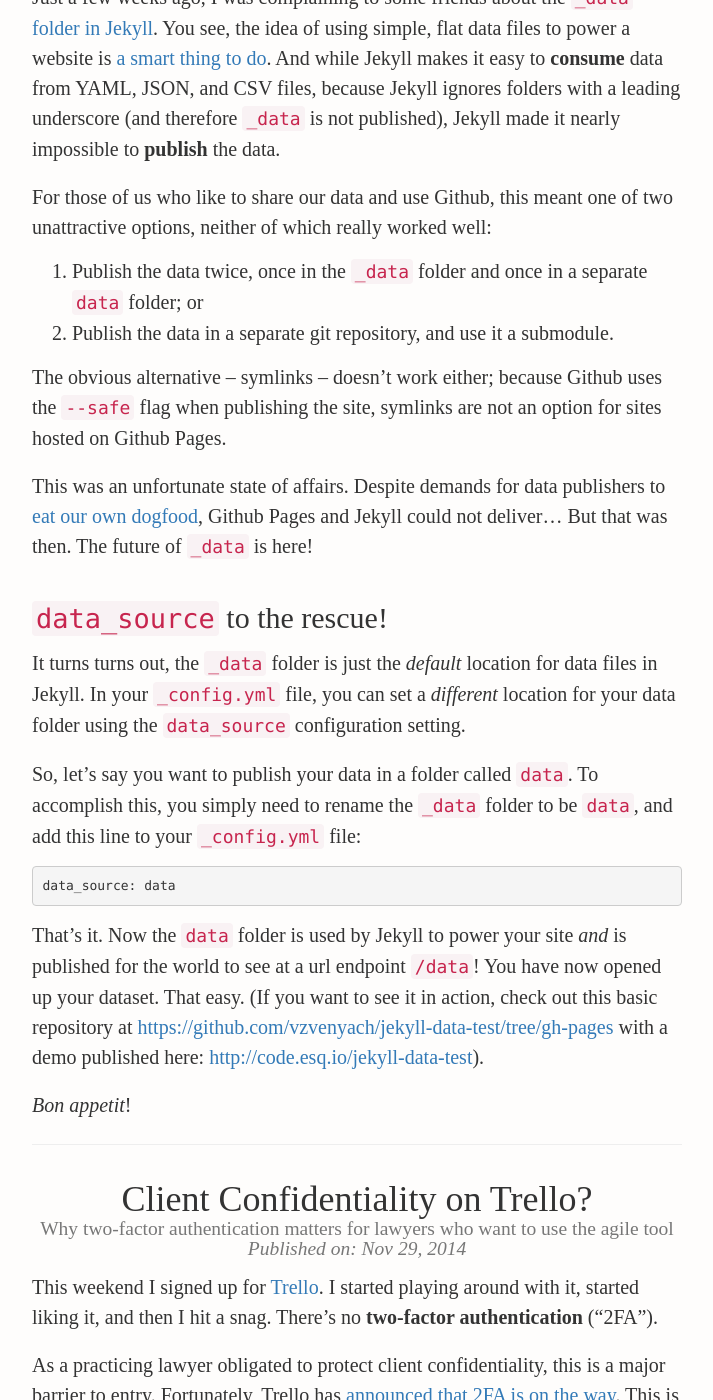
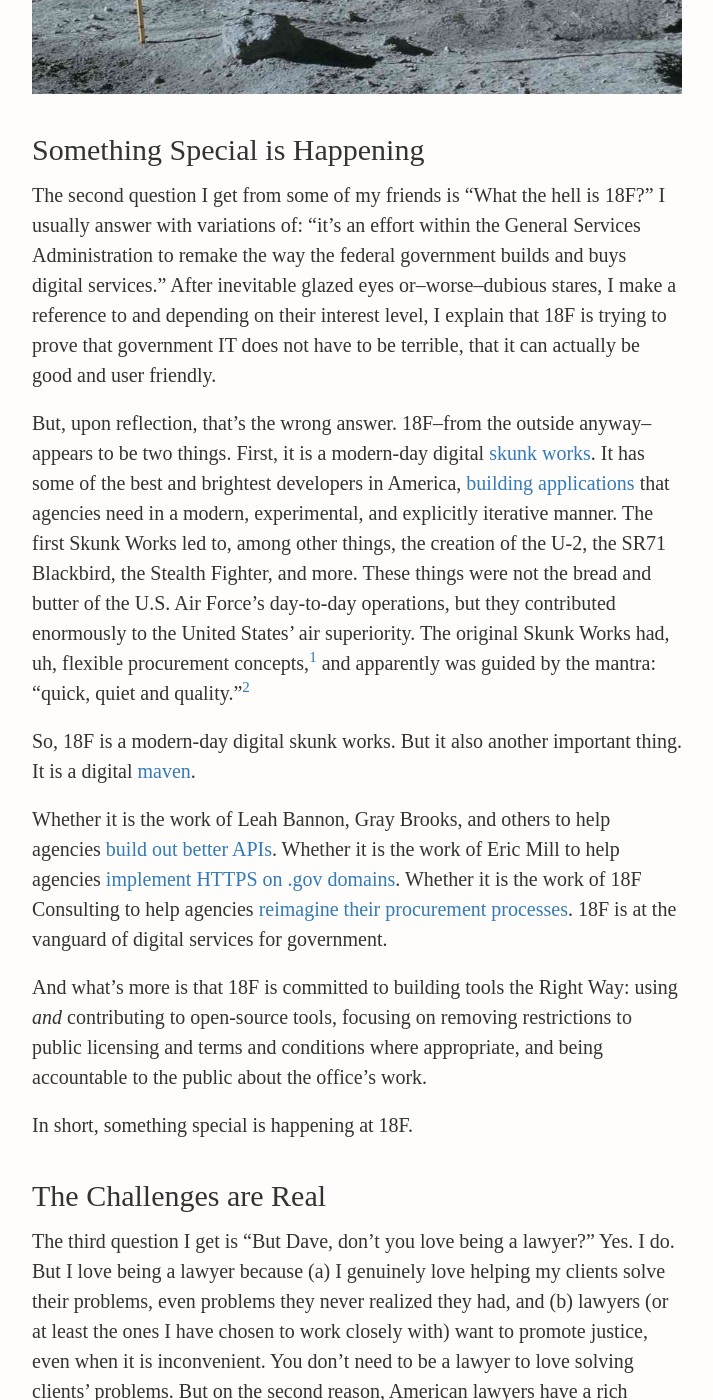
Before and after one commit to vdavez/website, a Jekyll site: the page built from _pages/blog.md, in a window 1280 px wide and 1400 px high, scrolled down 904 px. Shown: the whole window, without its empty margins (283-996 px from the left). Built offline with Jekyll 4.4.1, drawn with Linux system fonts in a browser that asks for light colours; nearby versions of some CDN libraries; comment, search, counter and statistics services are not loaded; some of the changed text lies outside the part shown.

Commit message:
added the 18F blog post and updated to include htmldecks

```diff
--- /dev/null
+++ b/_blog/2015-01-20-joining-18f.md
@@ -0,0 +1,57 @@
+---
+title: joining-18f
+posttitle: "Joining 18F"
+subtitle: "Why I'm leaving the greatest job in the world for another one"
+date: 2015-01-20
+layout: post
+newest: true
+image: "http://www.hq.nasa.gov/alsj/a16/a16det18339.jpg"
+---
+
+Today, I informed the members of the Council and my colleagues that I will be leaving the District government at the beginning of March and joining the growing ranks of public servants at [18F](https://18f.gsa.gov). One question I have heard from friends, colleagues, and family is "Why?" It's a fair question. Those who know me know that I love my job: my staff is amazing, the work is fascinating, and I have been given extraordinary opportunities to serve the District of Columbia. So what gives?
+
+<!--break-->
+
+<a href="http://www.hq.nasa.gov/alsj/a16/a16det18339.jpg"><img width="100%" alt="... our flag was still there" src="/assets/images/nasaflag.jpg"/></a>
+
+## Something Special is Happening
+
+The second question I get from some of my friends is "What the hell is 18F?" I usually answer with variations of: "it's an effort within the General Services Administration to remake the way the federal government builds and buys digital services." After inevitable glazed eyes or--worse--dubious stares, I make a reference to <healthcare.gov> and depending on their interest level, I explain that 18F is trying to prove that government IT does not have to be terrible, that it can actually be good and user friendly.
+
+But, upon reflection, that's the wrong answer. 18F--from the outside anyway--appears to be two things. First, it is a modern-day digital [skunk works](https://en.wikipedia.org/wiki/Skunk_Works). It has some of the best and brightest developers in America, [building applications](https://18f.gsa.gov/dashboard/) that agencies need in a modern, experimental, and explicitly iterative manner. The first Skunk Works led to, among other things, the creation of the U-2, the SR71 Blackbird, the Stealth Fighter, and more. These things were not the bread and butter of the U.S. Air Force's day-to-day operations, but they contributed enormously to the United States' air superiority. The original Skunk Works had, uh, flexible procurement concepts,[^1] and apparently was guided by the mantra: "quick, quiet and quality."[^2]
+
+So, 18F is a modern-day digital skunk works. But it also another important thing. It is a digital [maven](https://en.wikipedia.org/wiki/Maven).
+
+Whether it is the work of Leah Bannon, Gray Brooks, and others to help agencies [build out better APIs](https://18f.github.io/API-All-the-X/). Whether it is the work of Eric Mill to help agencies [implement HTTPS on .gov domains](https://18f.gsa.gov/2014/11/13/why-we-use-https-in-every-gov-website-we-make/). Whether it is the work of 18F Consulting to help agencies [reimagine their procurement processes](https://18f.gsa.gov/2015/01/06/protosketch/). 18F is at the vanguard of digital services for government.
+
+And what's more is that 18F is committed to building tools the Right Way: using *and* contributing to open-source tools, focusing on removing restrictions to public licensing and terms and conditions where appropriate, and being accountable to the public about the office's work.
+
+In short, something special is happening at 18F.
+
+## The Challenges are Real
+
+The third question I get is "But Dave, don't you love being a lawyer?" Yes. I do. But I love being a lawyer because (a) I genuinely love helping my clients solve their problems, even problems they never realized they had, and (b) lawyers (or at least the ones I have chosen to work closely with) want to promote justice, even when it is inconvenient. You don't need to be a lawyer to love solving clients' problems. But on the second reason, American lawyers have a rich tradition of using the law to advance the causes of equality, of working to ensure due process is not only available to the popular or wealthy, and of demanding more from their clients than mere compliance with the letter of the law. Government lawyers especially, in my experience, are deeply committed to serving the public and ensuring that our democratic institutions live up to their potential.
+
+Yet, although there is much hand-wringing about the future of the practice of law, I am convinced that digital technology will be an important part of it. And, to me, a burning question is whether government lawyers will have the benefit of this technology or not. I have personally used the miserable technology that government attorneys use, and I know that--in some circumstances--I lacked the ability to provide counsel as well as I would want to because I lacked the resources to research, prepare, and review legal documents.
+
+And, if we're being honest, it's not just lawyers who are stuck in the equivalent of a digital stone age. According to the U.S. Government Accountability Office, legacy IT systems make up [$54 *billion*, representing nearly 70% of federal IT budgets](http://gao.gov/products/GAO-13-87). It's bleak.
+
+## We need Lawyers to Help
+
+So, in my estimation, we need lawyers to help fix this. "Huh", you're thinking. Well, here's the deal: it's easier to teach lawyers about code then it is to teach coders about law. No, it's not because lawyers are *smarter* than developers. It's because developers have been working for decades to reduce barriers to entry and make systems easier and faster and more user-friendly. Lawyers... well... haven't.
+
+If we want government to fix its IT, scaling up is easier if lawyers and developers learn from each other. That's because many of the barriers to technology adoption are legal in nature. Whether it's statutory compliance, or licensing, or procurement, or appropriations, lawyers are an essential part of a government office. And although I will not be in the Office of General Counsel at GSA, I hope to be an intermediary for developers and lawyers. More importantly, I hope to bring a lawyer's sense for solving clients' problems, under duress, and under the totally legitimate, yet often frustrating, microscope of public scrutiny on government employees.
+
+## Conclusion
+
+This career move is an exceptionally difficult one for me personally. Although I have been so amazingly fortunate at the Council and it will be hard to walk away, I am eager to tackle on the challenges at 18F and to join the incredible team there. I know that the new challenges will be stark; we will not fix all the things over night.
+
+But, as JFK explained in his [famous moon speech](http://er.jsc.nasa.gov/seh/ricetalk.htm): "We choose to go to the moon in this decade and do the other things, not because they are easy, but because they are hard, because that goal will serve to organize and measure the best of our energies and skills, because that challenge is one that we are willing to accept, one we are unwilling to postpone, and one which we intend to win, and the others, too."
+
+On the 50th anniversary of the moon landing four years from now, I hope to play a small part in ensuring that America is as hopeful for our future as we were when we made one giant leap for mankind.
+
+---
+
+[^1]: "The formal contract for the XP-80 did not arrive at Lockheed until October 16, 1943; four months after work had already begun. This would prove to be a common practice within the Skunk Works. Many times a customer would come to the Skunk Works with a request, and on a handshake the project would begin, no contracts in place, no official submittal process." <http://www.lockheedmartin.com/us/aeronautics/skunkworks/origin.html>
+
+[^2]: <http://www.lockheedmartin.com/us/aeronautics/skunkworks.html>
--- a/_pages/projects.md
+++ b/_pages/projects.md
@@ -12,6 +12,10 @@ title: Projects
 ### SCOTUS_Servo
 
 [@SCOTUS_servo](https://twitter.com/scotus_servo) is a project to keep track of Supreme Court opinions and, specifically, to identify changes in them. Here is [a presentation about @SCOTUS_servo](https://esq.io/presentations/scotus-servo-presentation.html) and [here is the source code](https://github.com/vzvenyach/scotus-servo). It is built using Node.
+
+### HTMLDecks
+
+[HTMLDecks](https://htmldecks.com) lets users create simple presentations using free and open-source software, hosted for free on the web. It is built using Node and ExpressJS, and uses MongoDB as the database. Here is the [source code](https://github.com/vzvenyach/htmldecks).
 
 ### Legal Markdown
 
```
Also changed, not shown: _blog/2014-12-06-dogfooding-with-jekyll.md (+1 -1 lines), assets/images/nasaflag.jpg (added).
